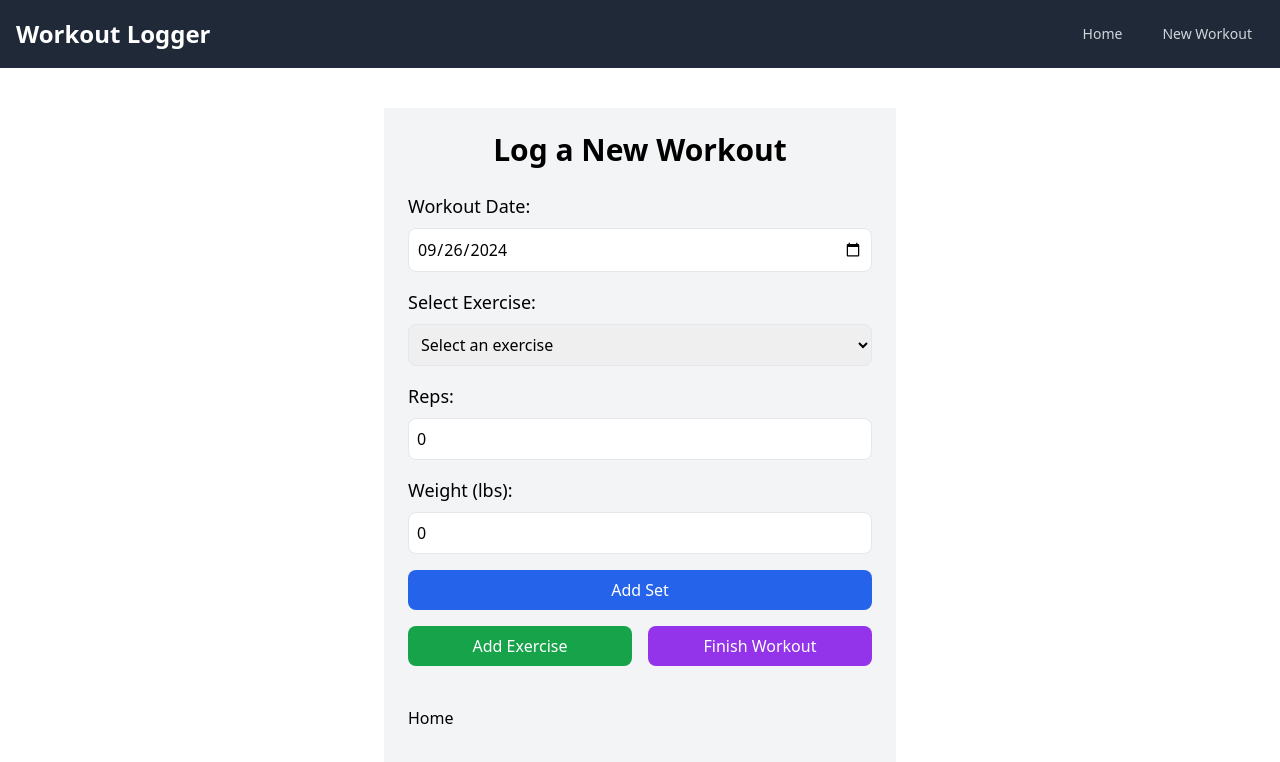
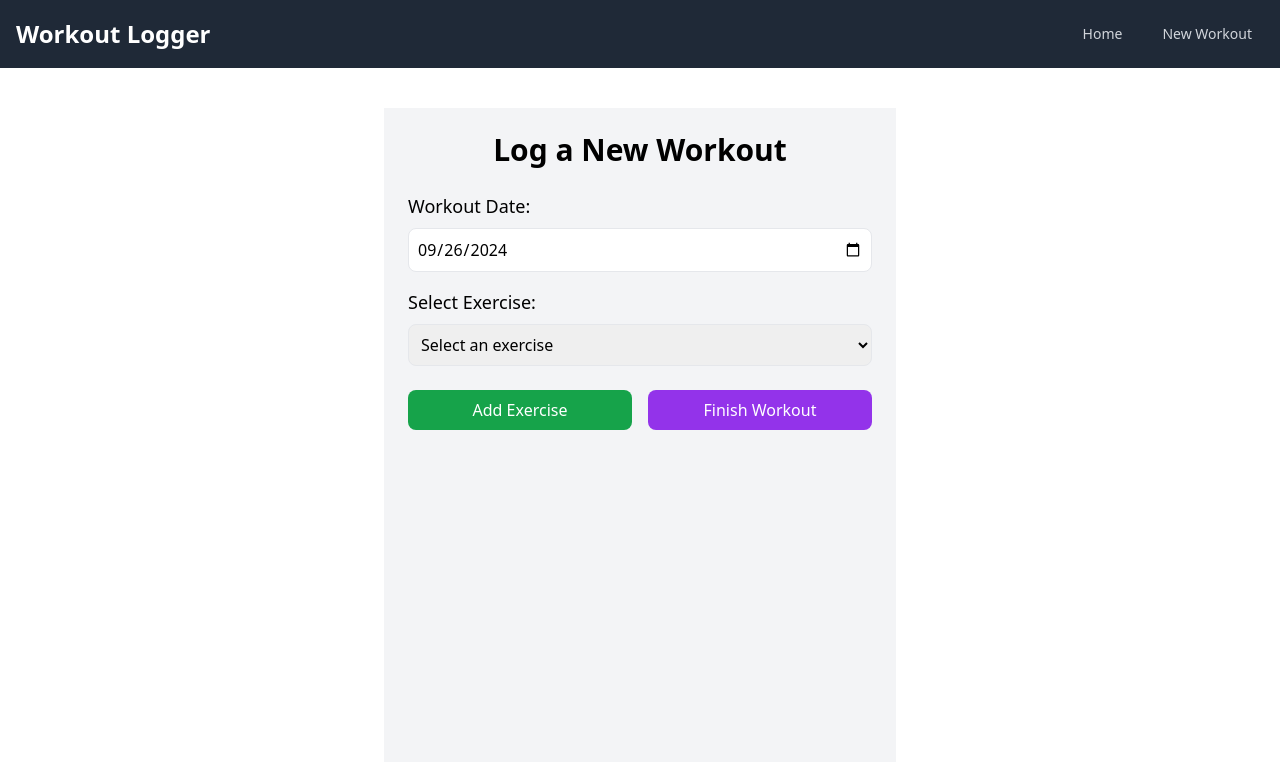
Before and after one commit to derekholland/workout-logger1, a Next.js app: page /workout in a window 1280 px wide. Shown: the top 762 px of the page. Built offline with nearby package versions, Linux system fonts and the light colour scheme.

Commit message:
added warmup sets

```diff
--- a/app/workout/page.tsx
+++ b/app/workout/page.tsx
@@ -2,7 +2,6 @@
 
 import React, { useState } from 'react';
 import { useRouter } from 'next/navigation';
-import Link from 'next/link';
 
 interface Set {
 	reps: number;
@@ -19,59 +18,89 @@ interface Workout {
 	exercises: Exercise[];
 }
 
-// Log a new workout. Displays when you click add a new workout button
-
-const exerciseOptions = ['Bench Press', 'Squat', 'Deadlift', 'Overhead Press']; // Example exercise options
+const exerciseOptions = ['Bench Press', 'Squat', 'Deadlift', 'Overhead Press'];
 
 const LogWorkout: React.FC = () => {
+	const [selectedExercise, setSelectedExercise] = useState<string>(''); // State for selected exercise
+	const [workingWeight, setWorkingWeight] = useState<number | null>(null); // State for working weight
+	const [sets, setSets] = useState<Set[]>([]); // State to store sets including warm-up and working set
+	const [reps, setReps] = useState<number>(5); // Default reps for working set
 	const [workout, setWorkout] = useState<Workout>({
 		date: new Date().toISOString().split('T')[0],
 		exercises: [],
-	});
-	const [selectedExercise, setSelectedExercise] = useState<string>(''); // State for selected exercise
-	const [reps, setReps] = useState<number>(0); // State for reps input
-	const [weight, setWeight] = useState<number>(0); // State for weight input
-	const [currentSets, setCurrentSets] = useState<Set[]>([]); // State to store the current exercise's sets
+	}); // State to store the full workout
 
-	const router = useRouter();
+	const router = useRouter(); // For navigation after submission
 
-	// Function to handle adding a set to the current exercise
-	const addSet = () => {
-		setCurrentSets([...currentSets, { reps, weight }]);
-		setReps(0);
-		setWeight(0);
+	// Calculate warm-up sets based on the working weight
+	const calculateWarmupSets = (weight: number) => {
+		const percentages = [0.6, 0.7, 0.8, 0.9, 1.0]; // 60%, 70%, 80%, 90%, 100%
+		const warmup = percentages.map(percent => ({
+			reps: percent === 1 ? reps : 5, // Fewer reps for warm-up sets
+			weight: Math.round(weight * percent), // Calculate weight for each percentage
+		}));
+		setSets(warmup);
 	};
 
-	// Function to add the current exercise (with its sets) to the workout
-	const addExerciseToWorkout = () => {
-		const newExercise: Exercise = { name: selectedExercise, sets: currentSets };
-		setWorkout({ ...workout, exercises: [...workout.exercises, newExercise] });
-		setSelectedExercise(''); // Reset for the next exercise
-		setCurrentSets([]); // Clear the sets for the next exercise
+	// Handle changes to individual set weights
+	const handleSetWeightChange = (index: number, newWeight: number) => {
+		const updatedSets = [...sets];
+		updatedSets[index].weight = newWeight;
+		setSets(updatedSets);
 	};
 
-	// Function to handle submitting the workout
+	// Handle changes to individual set reps
+	const handleSetRepsChange = (index: number, newReps: number) => {
+		const updatedSets = [...sets];
+		updatedSets[index].reps = newReps;
+		setSets(updatedSets);
+	};
+
+	// Handle working weight submission
+	const handleWorkingWeightSubmit = () => {
+		if (workingWeight) {
+			calculateWarmupSets(workingWeight);
+		}
+	};
+
+	// Add the current exercise and its sets to the workout
+	const addExerciseToWorkout = () => {
+		if (selectedExercise && sets.length > 0) {
+			const newExercise: Exercise = {
+				name: selectedExercise,
+				sets: [...sets],
+			};
+			setWorkout({
+				...workout,
+				exercises: [...workout.exercises, newExercise],
+			});
+			// Reset for next exercise
+			setSelectedExercise('');
+			setWorkingWeight(null);
+			setSets([]);
+		}
+	};
+
+	// Submit the workout to the API
 	const submitWorkout = async () => {
 		try {
 			const response = await fetch('/api/add-workout', {
 				method: 'POST',
-				headers: { 'Content-Type': 'application/json' },
+				headers: {
+					'Content-Type': 'application/json',
+				},
 				body: JSON.stringify(workout),
 			});
 
 			if (!response.ok) {
-				const errorData = await response.json();
-				throw new Error(errorData.error || 'Failed to log workout');
+				throw new Error('Failed to log workout');
 			}
 
 			alert('Workout logged successfully!');
-			router.push('/'); // Navigate back to home page after submission
-		} catch (error: unknown) {
-			if (error instanceof Error) {
-				alert(error.message);
-			} else {
-				alert('An unknown error occurred');
-			}
+			router.push('/'); // Navigate back to the main page
+		} catch (error) {
+			console.error('Error logging workout:', error);
+			alert('An error occurred while logging the workout.');
 		}
 	};
 
@@ -84,7 +113,7 @@ const LogWorkout: React.FC = () => {
 				<label className='block text-lg font-medium mb-2'>Workout Date:</label>
 				<input
 					type='date'
-					value={workout.date.split('T')[0]}
+					value={workout.date}
 					onChange={e => setWorkout({ ...workout, date: e.target.value })}
 					className='w-full p-2 border rounded-lg'
 				/>
@@ -110,56 +139,65 @@ const LogWorkout: React.FC = () => {
 				</select>
 			</div>
 
-			{/* Set Reps and Weight */}
+			{/* Input for Working Weight */}
+			{selectedExercise && (
 				<div className='mb-4'>
-				<label className='block text-lg font-medium mb-2'>Reps:</label>
+					<label className='block text-lg font-medium mb-2'>
+						Working Weight (lbs):
+					</label>
 					<input
 						type='number'
-					value={reps}
-					onChange={e => setReps(Number(e.target.value))}
+						value={workingWeight || ''}
+						onChange={e => setWorkingWeight(Number(e.target.value))}
 						className='w-full p-2 border rounded-lg'
-					placeholder='Enter reps'
+						placeholder='Enter working weight'
 					/>
+					<button
+						onClick={handleWorkingWeightSubmit}
+						className='w-full bg-blue-600 text-white py-2 px-4 rounded-lg hover:bg-blue-700 mt-4'>
+						Calculate Warm-Up Sets
+					</button>
 				</div>
+			)}
 
-			<div className='mb-4'>
-				<label className='block text-lg font-medium mb-2'>Weight (lbs):</label>
+			{/* Display and Edit Warm-Up Sets */}
+			{sets.length > 0 && (
+				<div className='mt-6'>
+					<h3 className='text-lg font-semibold mb-2'>Warm-Up Sets:</h3>
+					<ul className='space-y-4'>
+						{sets.map((set, index) => (
+							<li key={index} className='flex items-center space-x-4'>
+								<span>Set {index + 1}:</span>
 								<input
 									type='number'
-					value={weight}
-					onChange={e => setWeight(Number(e.target.value))}
-					className='w-full p-2 border rounded-lg'
-					placeholder='Enter weight'
+									value={set.weight}
+									onChange={e =>
+										handleSetWeightChange(index, Number(e.target.value))
+									}
+									className='w-24 p-2 border rounded-lg'
 								/>
-			</div>
-
-			{/* Add Set Button */}
-			<button
-				onClick={addSet}
-				className='w-full bg-blue-600 text-white py-2 px-4 rounded-lg hover:bg-blue-700 mb-4'>
-				Add Set
-			</button>
-
-			{/* Display Current Sets */}
-			{currentSets.length > 0 && (
-				<div className='mb-4'>
-					<h3 className='text-lg font-semibold mb-2'>Current Sets:</h3>
-					<ul className='list-disc pl-5'>
-						{currentSets.map((set, index) => (
-							<li key={index}>
-								{set.reps} reps @ {set.weight} lbs
+								<span>Weight</span>
+								<input
+									type='number'
+									value={set.reps}
+									onChange={e =>
+										handleSetRepsChange(index, Number(e.target.value))
+									}
+									className='w-24 p-2 border rounded-lg'
+								/>
+								<span>Reps</span>
 							</li>
 						))}
 					</ul>
 				</div>
 			)}
 
-			{/* Add Exercise or Finish Workout */}
-			<div className='flex space-x-4'>
+			{/* Add Exercise and Finish Workout */}
+			<div className='flex space-x-4 mt-6'>
 				<button
 					onClick={addExerciseToWorkout}
 					className='w-full bg-green-600 text-white py-2 px-4 rounded-lg hover:bg-green-700'
-					disabled={!selectedExercise || currentSets.length === 0}>
+					disabled={!selectedExercise || sets.length === 0}>
 					Add Exercise
 				</button>
 				<button
@@ -169,11 +207,8 @@ const LogWorkout: React.FC = () => {
 					Finish Workout
 				</button>
 			</div>
-			<div className='mt-10'>
-				<Link href='/'>Home</Link>
-			</div>
 
-			{/* Display Current Workout */}
+			{/* Display the added exercises */}
 			{workout.exercises.length > 0 && (
 				<div className='mt-6'>
 					<h3 className='text-lg font-semibold mb-2'>Current Workout:</h3>
```
Lines whose indentation alone changed are shown as unchanged.
